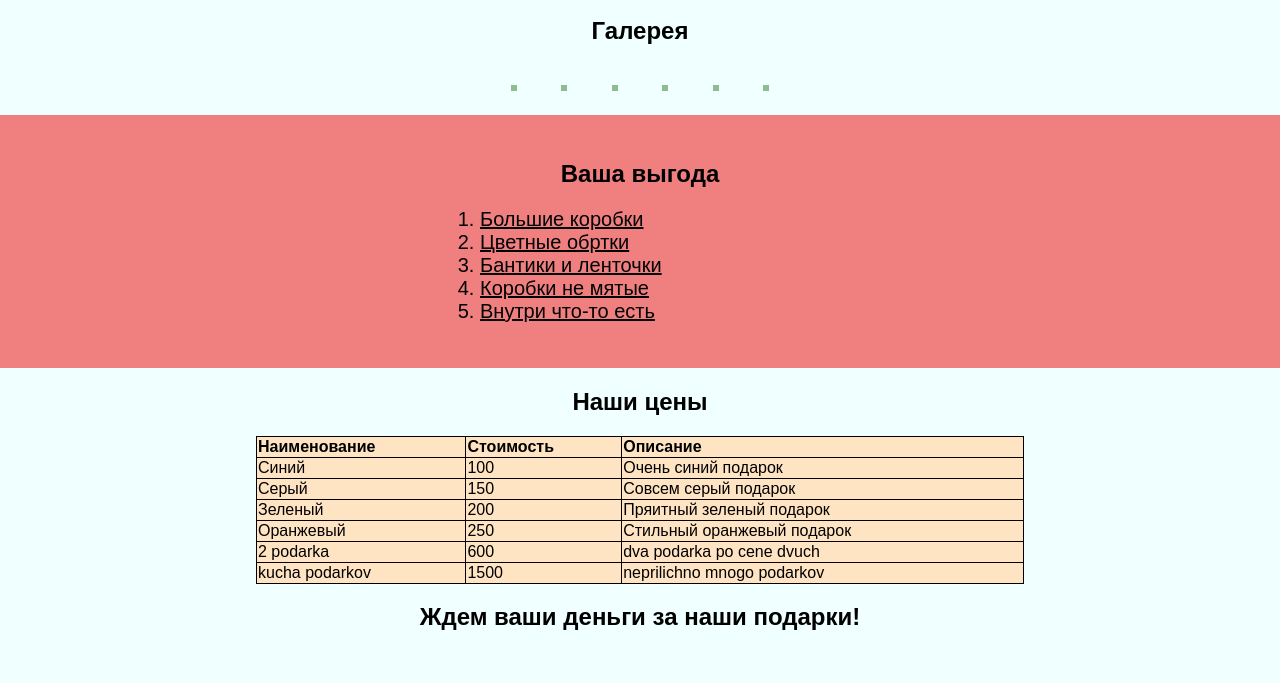
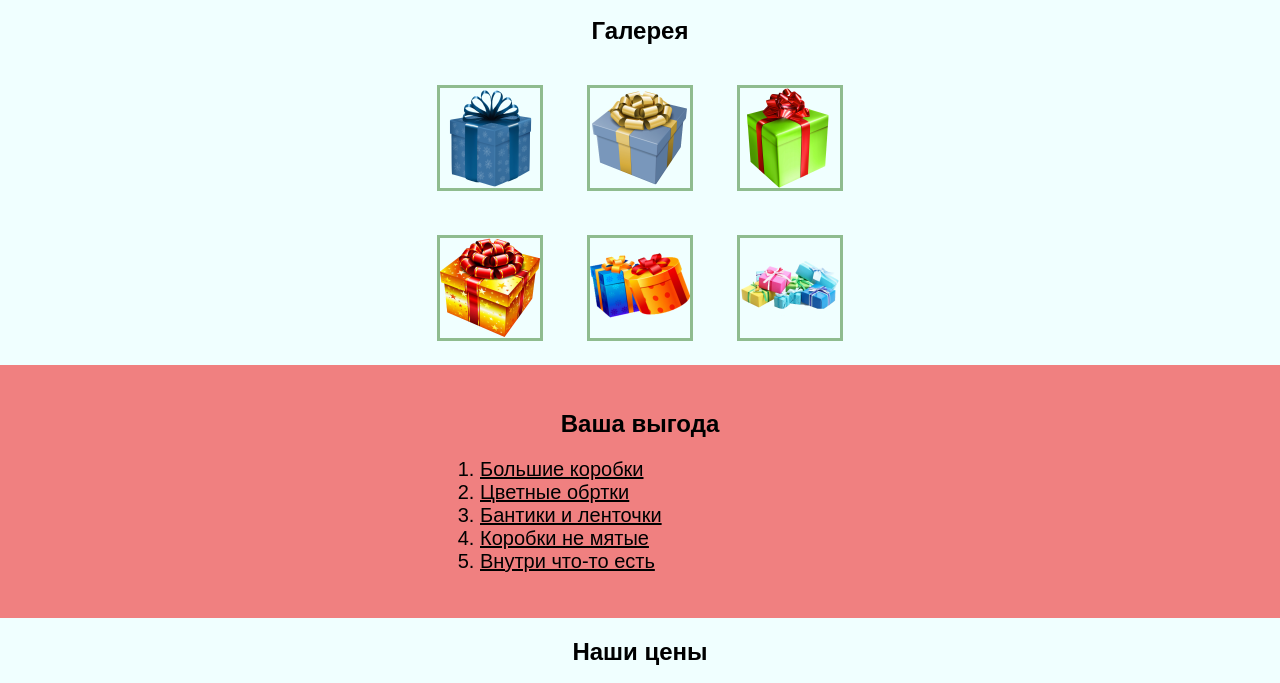
Before and after one commit to Polyly/podarki, a plain HTML site: page index.html in a window 1280 px wide. Shown: the part 73-756 px from the top of the page. Drawn offline with Linux system fonts and the light colour scheme; files whose address does not match are found by name.

Commit message:
Update index.html

```diff
--- a/index.html
+++ b/index.html
@@ -14,12 +14,12 @@
     <div class="gallery">
         <h2>Галерея</h2>
         <div class="images">
-            <img src="images/blue.png" alt="">
-            <img src="images/gray.png" alt="">
-            <img src="images/green.png" alt="">
-            <img src="images/orange.png" alt="">
-            <img src="images/present_2.png" alt="">
-            <img src="images/many.png" alt="">
+            <img src="blue.png" alt="">
+            <img src="gray.png" alt="">
+            <img src="green.png" alt="">
+            <img src="orange.png" alt="">
+            <img src="present_2.png" alt="">
+            <img src="many.png" alt="">
         </div>
     </div>
     <div class="benefit">
```
